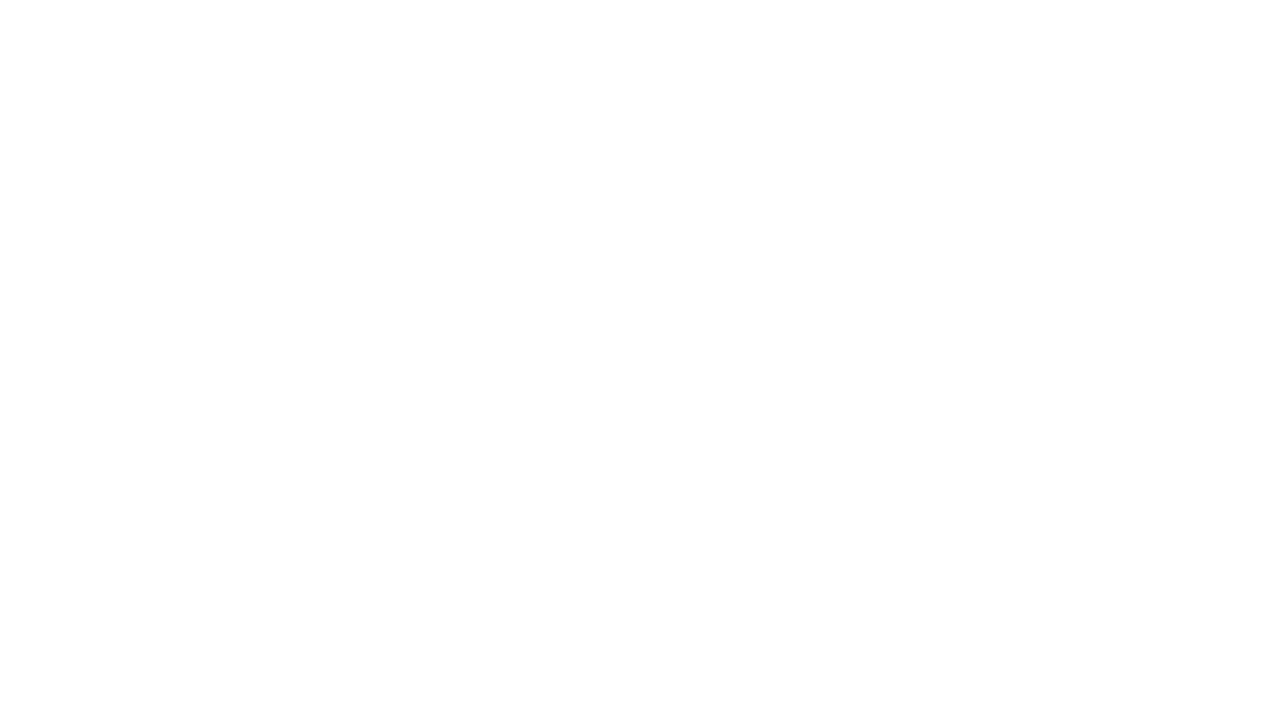
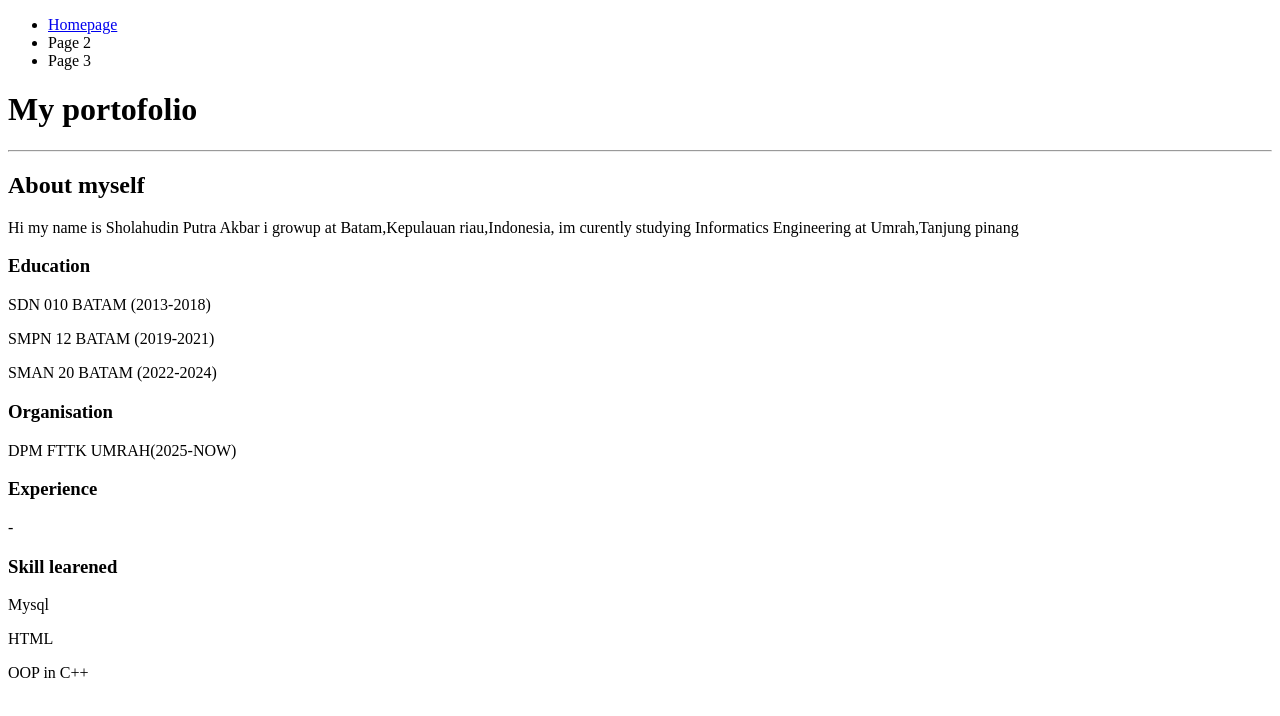
Before and after one commit to Oalahahah/webdev_project1, a plain HTML site: page index.html in a window 1280 px wide. Drawn offline with Linux system fonts and the light colour scheme.

Commit message:
Body
Writing the content on the index

```diff
--- a/index.html
+++ b/index.html
@@ -7,6 +7,30 @@
   </head>
 
   <main>
-
+    <header>
+      <ul>
+        <li><a href="index.html">Homepage</a></li>
+        <li>Page 2</li>
+        <li>Page 3</li>
+      </ul>
+    </header>
+    <body>
+      <h1>My portofolio</h1>
+      <hr>
+      <h2>About myself</h2>
+      <p>Hi my name is Sholahudin Putra Akbar i growup at Batam,Kepulauan riau,Indonesia, im curently studying Informatics Engineering at Umrah,Tanjung pinang</p>
+      <h3>Education</h3>
+      <p>SDN 010 BATAM (2013-2018)</p>
+      <p>SMPN 12 BATAM (2019-2021)</p>
+      <p>SMAN 20 BATAM (2022-2024)</p>
+      <h3>Organisation</h3>
+      <p>DPM FTTK UMRAH(2025-NOW)</p>
+      <h3>Experience</h3>
+      <p>-</p>
+      <h3>Skill learened</h3>
+      <p>Mysql</p>
+      <p>HTML</p>
+      <p>OOP in C++</p>
+    </body>
   </main>
 </html>
```
